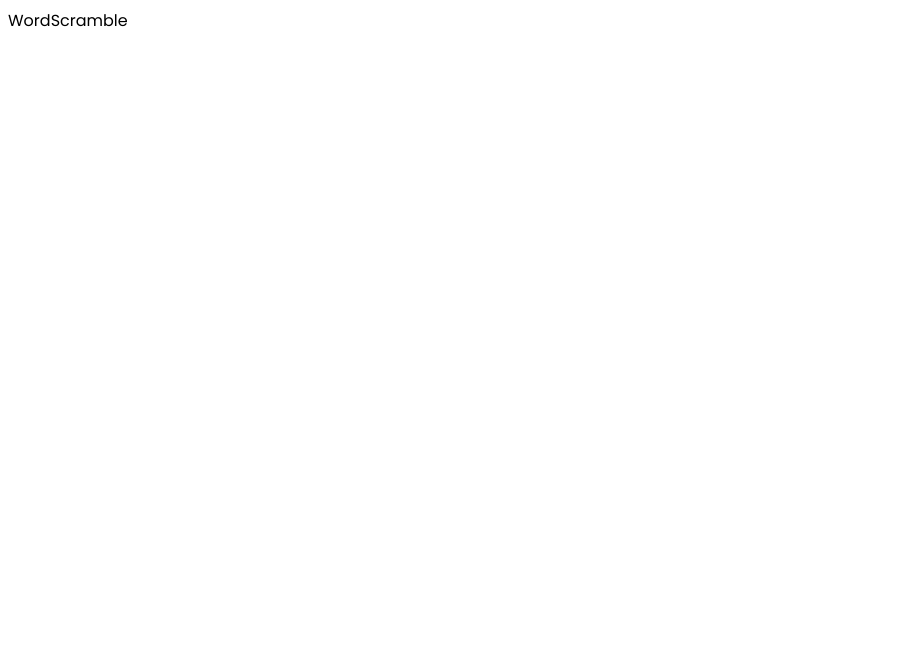
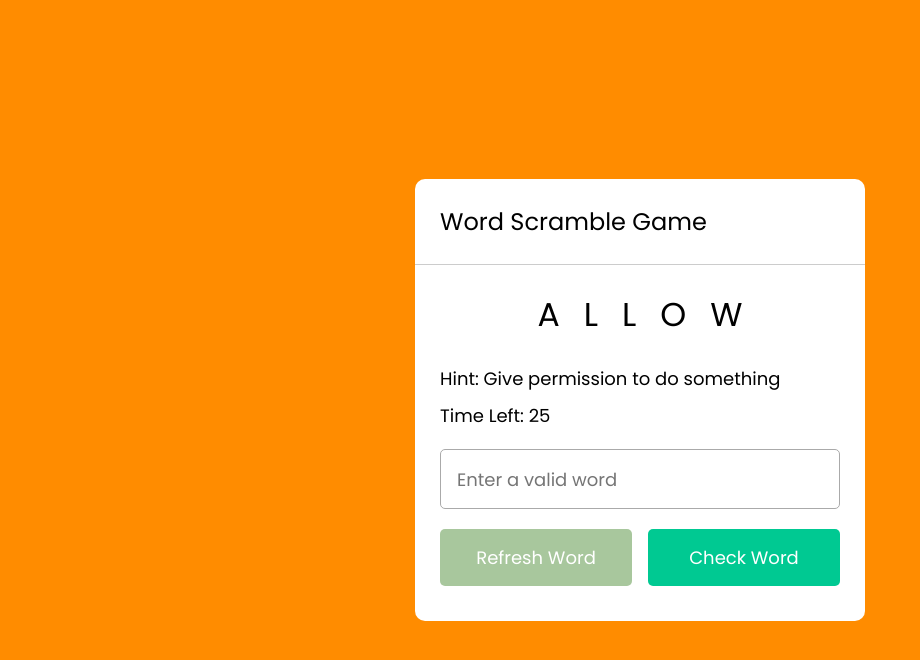
Before and after one commit to AnikDasPartha58/word-scramble-game, a plain HTML site: page index.html in a window 1280 px wide. Shown: the whole page, without its empty margins (0-920 px from the left). Drawn offline with Linux system fonts and the light colour scheme.

Commit message:
edit game layout

```diff
--- a/index.html
+++ b/index.html
@@ -8,6 +8,22 @@
     <title>WordScramble Game</title>
   </head>
   <body>
-    WordScramble
+    <div class="container">
+      <h2>Word Scramble Game</h2>
+      <div class="content">
+        <p class="word">allow</p>
+        <div class="details">
+          <p class="hint">Hint: <span>Give permission to do something</span></p>
+          <p class="time">
+            Time Left: <span><b>25</b></span>
+          </p>
+        </div>
+        <input type="text" placeholder="Enter a valid word" />
+        <div class="buttons">
+          <button class="refresh-word">Refresh Word</button>
+          <button class="check-word">Check Word</button>
+        </div>
+      </div>
+    </div>
   </body>
 </html>
--- a/style.css
+++ b/style.css
@@ -2,8 +2,95 @@
 @import url('https://fonts.googleapis.com/css2?family=Poppins:ital,wght@0,300;0,400;0,600;0,900;1,700&display=swap');
 
 *{
-    margin: o;
+    margin: 0;
     padding: 0;
     box-sizing: border-box;
     font-family: 'Poppins', sans-serif;
 }
+
+body{
+    display: flex;
+    justify-content: center;
+    align-items: center;
+    min-height: 100vh;
+    background: #FF8C00;
+}
+
+.container{
+    width: 450px;
+    border-radius: 10px;
+    background: white;
+}
+
+.container h2{
+    font-size: 1.5rem;
+    font-weight: 500;
+    padding: 25px;
+    border-bottom: 1px solid #ccc;
+}
+
+.container .content{
+    margin: 25px 25px 35px;
+}
+
+.content .word{
+    font-size: 2.0625rem;
+    font-weight: 500;
+    text-align: center;
+    text-transform: uppercase;
+    letter-spacing: 24px;
+    margin-right: -24px;
+}
+
+.content .details{
+    margin: 25px 0 20px;
+}
+
+.details p{
+    font-size: 1.125rem;
+    margin-bottom: 10px;
+}
+
+.details p b{
+    font-weight: 500;
+}
+
+.content input{
+    width: 100%;
+    height: 60px;
+    outline: none;
+    font-size: 18px;
+    padding: 0 16px;
+    border-radius: 5px;
+    border: 1px solid #aaa;
+}
+
+.content .buttons{
+    display: flex;
+    margin-top: 20px;
+    justify-content: space-between;
+}
+
+.buttons button{
+    border: none;
+    outline: none;
+    padding: 15px 0;
+    font-size: 1.125rem;
+    cursor: pointer;
+    border-radius: 5px;
+    width: calc(100%/ 2 - 8px);
+}
+
+.buttons .refresh-word{
+    background: #A8C79D;
+    color: rgb(255, 255, 255);
+}
+
+.buttons .check-word{
+    background:#00C992;
+    color: white;
+}
+
+.buttons button:hover{
+    opacity: 70%;
+}
```
